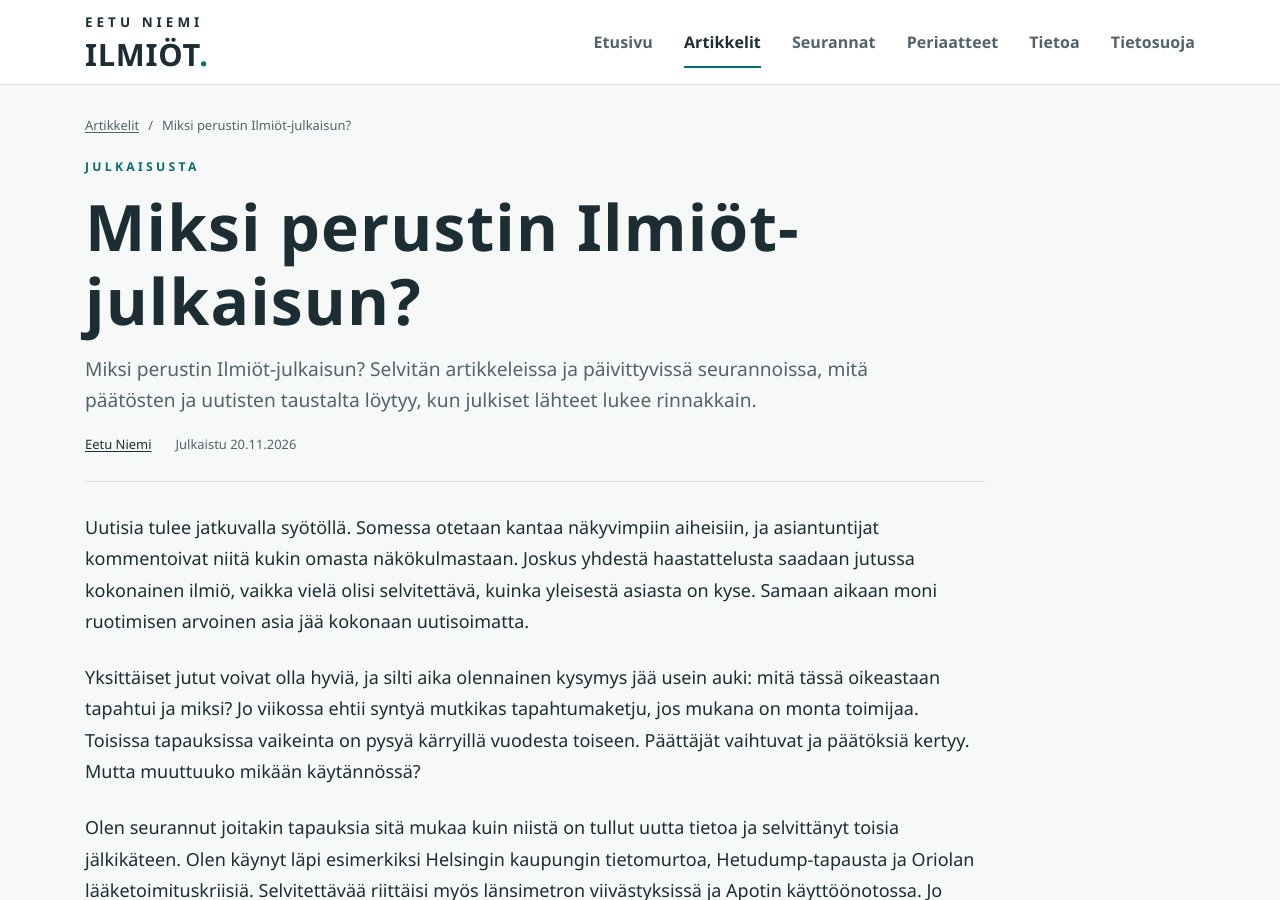
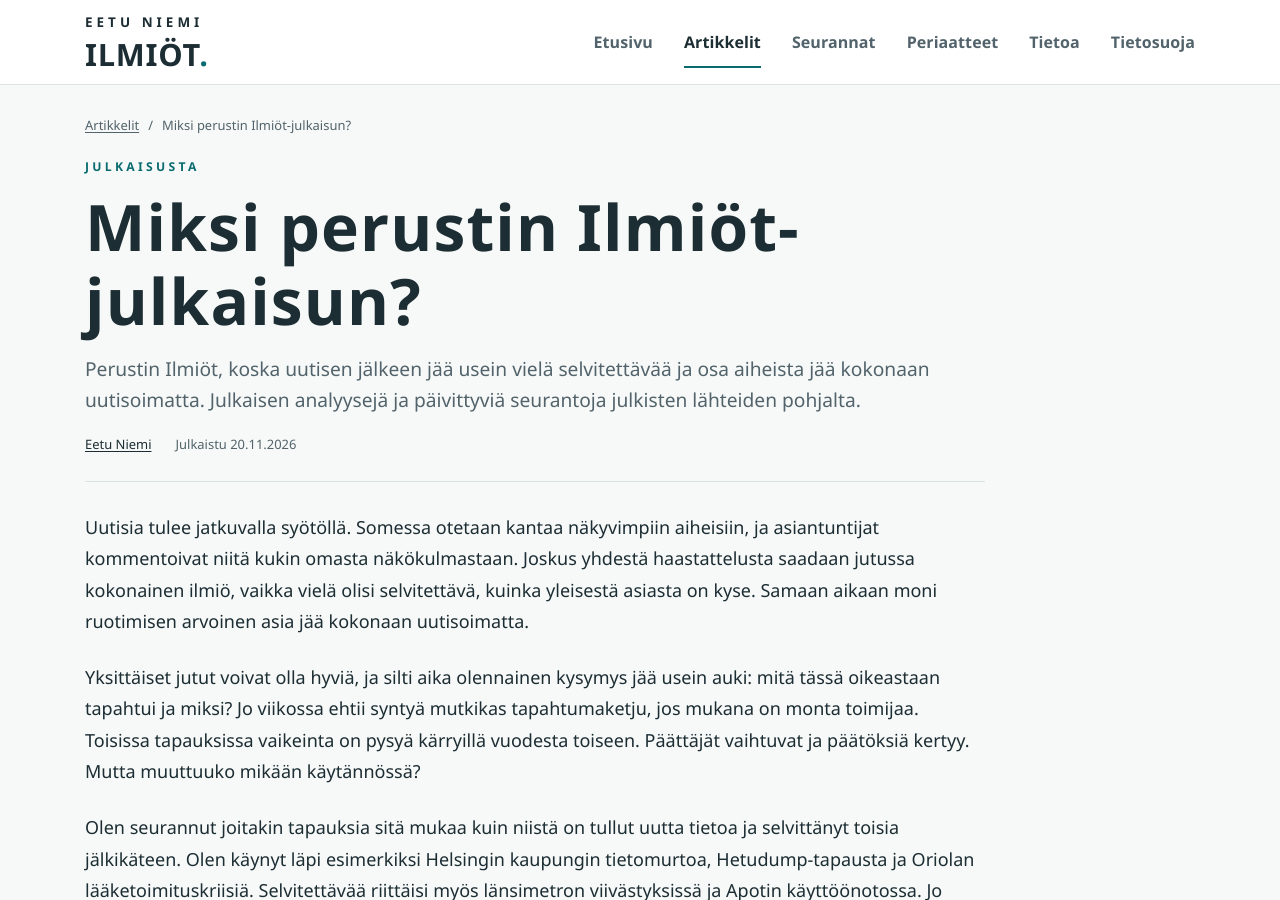
Before and after one commit to eetuniemiphd/ilmiot, a Jekyll site: the page built from _posts/2026-11-20-miksi-perustin-ilmiot.md, in a window 1280 px wide and 900 px high. Built offline with Jekyll 4.4.1, drawn with Linux system fonts in a browser that asks for light colours.

Commit message:
Update 2026-11-20-miksi-perustin-ilmiot.md

```diff
--- a/_posts/2026-11-20-miksi-perustin-ilmiot.md
+++ b/_posts/2026-11-20-miksi-perustin-ilmiot.md
@@ -1,6 +1,6 @@
 ---
 title: "Miksi perustin Ilmiöt-julkaisun?"
-description: "Miksi perustin Ilmiöt-julkaisun? Selvitän artikkeleissa ja päivittyvissä seurannoissa, mitä päätösten ja uutisten taustalta löytyy, kun julkiset lähteet lukee rinnakkain."
+description: "Perustin Ilmiöt, koska uutisen jälkeen jää usein vielä selvitettävää ja osa aiheista jää kokonaan uutisoimatta. Julkaisen analyysejä ja päivittyviä seurantoja julkisten lähteiden pohjalta."
 content_type: "Julkaisusta"
 tags:
   - menetelmä
```
